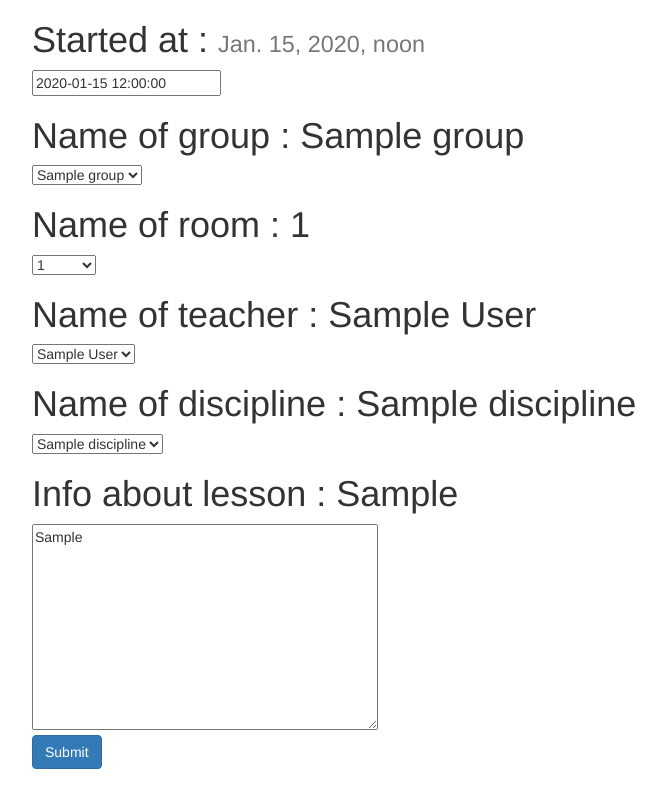
After one commit to DevGuysPy/School, a Django app: page /lesson/1/ in a window 1280 px wide. The commit adds this page. Shown: the whole page, without its empty margins (23-689 px from the left). Run offline with Django 3.2, Linux system fonts and the light colour scheme; tables that the repository leaves empty hold one stand-in row (values such as "Sample post").

Commit message:
Added page to edit lesson info

```diff
--- a/School/forms.py
+++ b/School/forms.py
@@ -1,8 +1,14 @@
 from django.forms.models import ModelForm
 
-from .models import Teacher
+from .models import Teacher, Lesson
 
 class TeacherForm(ModelForm):
     class Meta:
         model = Teacher
         fields = ('birthdate', 'info', 'discipline', 'photo')
+
+
+class LessonForm(ModelForm):
+	class Meta:
+		model = Lesson
+		fields = ('start', 'group', 'room', 'discipline', 'info', 'teacher')
--- a/School/models.py
+++ b/School/models.py
@@ -66,6 +66,7 @@ class Lesson(models.Model):
     room = models.ForeignKey(Room)
     teacher = models.ForeignKey(Teacher)
     discipline = models.ForeignKey(Discipline)
+    info = models.TextField()
 
     def __str__(self):
         return "{} в {}".format(self.discipline.name, self.start)
--- a/School/urls.py
+++ b/School/urls.py
@@ -18,7 +18,7 @@ from django.contrib import admin
 from django.conf.urls.static import static
 from django.conf import settings
 
-from .views import index, teacher_detail, group_detail, add_comment, search_room  # , search_teacher
+from .views import index, teacher_detail, group_detail, add_comment, search_room, lesson_detail  # , search_teacher
 
 urlpatterns = [
     url(r'^admin/', include(admin.site.urls)),
@@ -28,4 +28,6 @@ urlpatterns = [
     url(r'^teacher/(?P<teacher_id>\d+)/addcomment/$', add_comment, name='add_comment'),
     url(r'^room/search/$', search_room, name="search_room"),
     # url(r'^search/teacher/$', search_teacher, name="search_teacher"),
+    url(r'^lesson/(?P<lesson_id>\d+)/$', lesson_detail, name='lesson_detail'),
+    url(r'^lesson/(?P<lesson_id>\d+)/edit/$', lesson_detail, name='lesson_detail'),
 ] + static(settings.MEDIA_URL, document_root=settings.MEDIA_ROOT)
--- a/School/views.py
+++ b/School/views.py
@@ -5,7 +5,7 @@ from django.shortcuts import render, redirect
 
 from .models import (Teacher, Lesson, Room, Group, Comments,
                      Discipline)
-from .forms import TeacherForm
+from .forms import TeacherForm, LessonForm
 
 def result(request):
     ctx = {
@@ -119,3 +119,19 @@ def add_comment(request, teacher_id):
         return redirect('teacher_detail', teacher_id=teacher.id)
 
     return render(request, 'teacherprofile.html')
+
+
+def lesson_detail(request, lesson_id):
+    lesson = Lesson.objects.get(id=lesson_id)
+    form = LessonForm(request.POST or None, request.FILES or None,
+                        instance=lesson)
+    disciplines = Discipline.objects.all()
+    ctx = {
+    'lesson': lesson,
+    'form': form,
+    'disciplines': disciplines
+    }
+    if form.is_valid():
+        form.save()
+
+    return render(request, 'lesson/edit.html', ctx)
--- /dev/null
+++ b/templates/lesson/edit.html
@@ -0,0 +1,41 @@
+<!DOCTYPE html>
+<html lang="en">
+<head>
+	<meta charset="UTF-8">
+	<title>Document</title>
+	<link rel="stylesheet" type="text/css" href="static/css/bootstrap.css">
+</head>
+	<div class="container">
+	<form method="POST" enctype="multipart/form-data">
+		{% csrf_token %}
+		<div class="row">
+			<h1>Started at : <small>{{ lesson.start }}</small></h1>
+			{{ form.start }}
+		</div>
+		<div class="row">
+			<h1>Name of group : {{ lesson.group }}</h1>
+			{{ form.group }}
+		</div>
+		<div class="row">
+			<h1>Name of room : {{ lesson.room }}</h1>
+			{{ form.room }}
+		</div>
+		<div class="row">
+			<h1>Name of teacher : {{ lesson.teacher }}</h1>
+			{{ form.teacher }}
+		</div>
+		<div class="row">
+			<h1>Name of discipline : {{ lesson.discipline }}</h1>
+			{{ form.discipline }}
+		</div>
+		<div class="row">
+			<h1>Info about lesson : {{ lesson.info }}</h1>
+			{{ form.info }}
+		</div>
+       	<div class= 'row'>
+            <input type="submit" class="btn btn-primary" value="Submit">
+        </div>
+	</form>
+	</div>
+</body>
+</html>
--- a/templates/search/room.html
+++ b/templates/search/room.html
@@ -15,7 +15,7 @@
 {% for day in week %}
     <h1>Day {{ forloop.counter }}</h1>
     {% for lesson in day %}
-        <span>{{ lesson }}</span><br/>
+        <a href="{% url 'lesson_detail' lesson_id=lesson.id %}"><span>{{ lesson }}</span></a><br/>
     {% endfor %}
 {% endfor %}
 
```
Also changed, not shown: School/migrations/0011_auto_20150705_1641.py (added), School/migrations/0012_lesson_info.py (added).
